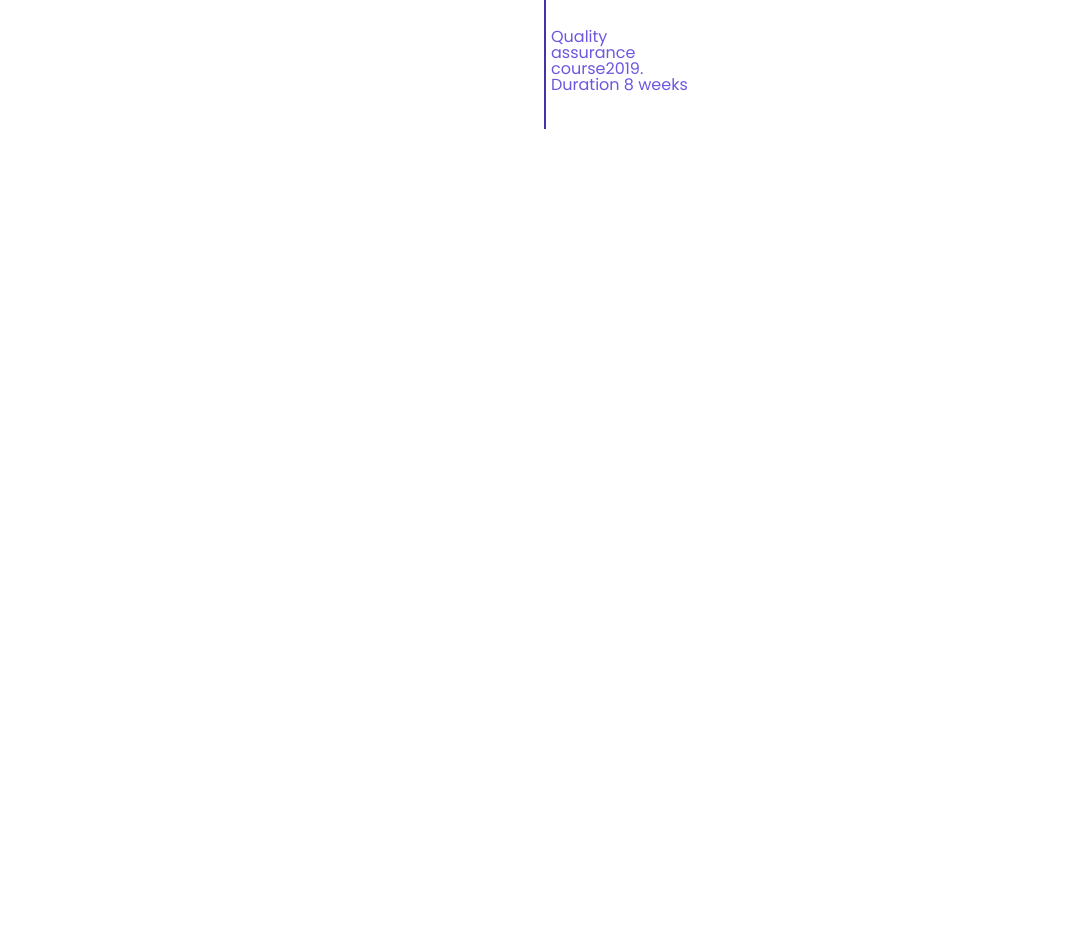
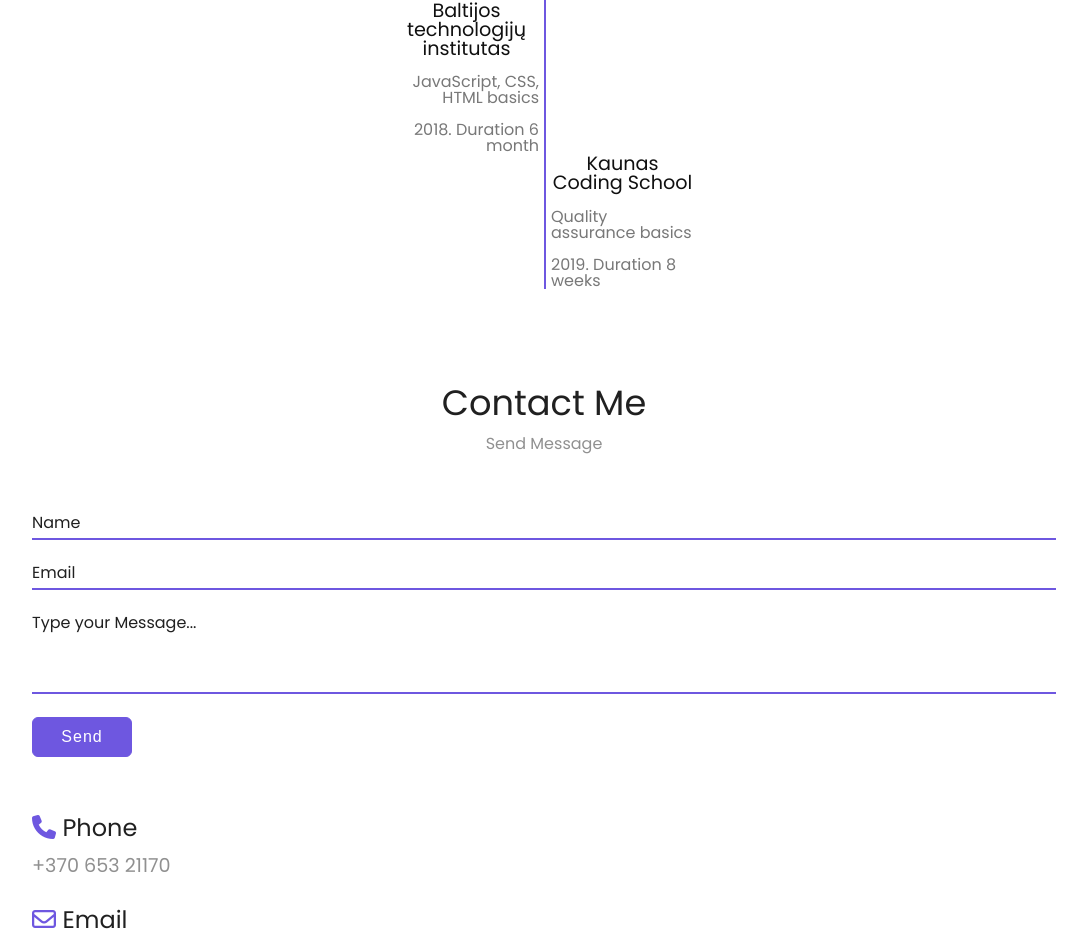
Before and after one commit to vskema/skema-portfolio, a React (Create React App) app: page / in a window 1280 px wide. Shown: the part 1551-2498 px from the top of the page, without its empty margins (96-1183 px from the left). Before the commit the page ends 1680 px from the top, so only its background shows below. Built offline with nearby package versions, Linux system fonts and the light colour scheme.

Commit message:
contact me section

```diff
--- a/src/App.js
+++ b/src/App.js
@@ -4,6 +4,7 @@ import Header from "./components/Layout/Header";
 import Main from "./components/Layout/Main";
 import Skills from "./components/Layout/Skills";
 import Qualification from "./components/Layout/Qualification";
+import Contact from "./components/Layout/ContactMe";
 import Footer from "./components/Layout/Footer";
 
 const data = [
@@ -31,24 +32,24 @@ const data = [
 
 const courses = [
     {
-        course: 'Kaunas University of Technology',
-        year: '2007 - 2011',
-        degree: 'Bachelor degree in electronic engineering'
+        school: 'Kaunas University of Technology',
+        degree: 'Bachelor degree in electronic engineering',
+        year: '2007 - 2011'
     },
     {
-        course: 'PHP beginners course',
-        year: '2017. Duration 9 weeks',
-        degree: 'PHP basics'
+        school: 'Code Academy',
+        degree: 'PHP basics',
+        year: '2017. Duration 9 weeks'
     },
     {
-        course: 'Web developer course',
-        year: '2018. Duration 6 month',
-        degree: 'CSS, JAVASCRIPT basics'
+        school: 'Baltijos technologijų institutas',
+        degree: 'JavaScript, CSS, HTML basics',
+        year: '2018. Duration 6 month'
     },
     {
-        course: 'Quality assurance course',
-        year: '2019. Duration 8 weeks',
-        degree: 'Quality assurance basics'
+        school: 'Kaunas Coding School',
+        degree: 'Quality assurance basics',
+        year: '2019. Duration 8 weeks'
     }
 ]
 
@@ -60,6 +61,7 @@ const App = () => {
             <Main />
             <Skills skills={data} />
             <Qualification courses={courses}/>
+            <Contact />
         </React.Fragment>
     );
 };
--- a/src/components/Layout/Contact.module.css
+++ b/src/components/Layout/Contact.module.css
@@ -0,0 +1,97 @@
+.container {
+    margin-top: 6rem;
+}
+.container h1 {
+    color: #202020;
+    text-align: center;
+    font-size: 2.2rem;
+}
+
+.contact-form {
+    width: 100%;
+    padding-left: 10%;
+    padding-right: 10%;
+}
+
+.contact-form p {
+    text-align: center;
+    font-size: 1rem;
+    color: #909090;
+    margin-bottom: 3rem;
+    margin-top: 1rem;
+}
+
+.contact-form .contact-form__box {
+    position: relative;
+    width: 100%;
+}
+.contact-form .contact-form__box input,
+.contact-form .contact-form__box textarea {
+    width: 100%;
+    padding: 5px 0;
+    font-size: 1rem;
+    margin: 10px 0;
+    border: none;
+    border-bottom: 2px solid #6E57E0;
+    outline: none;
+    resize: none;
+}
+
+.contact-form .contact-form__box span {
+    position: absolute;
+    left: 0;
+    padding: 5px 0;
+    font-size: 1rem;
+    margin: 10px 0;
+    pointer-events: none;
+    color: #202020;
+    transition: 0.4s;
+}
+
+.contact-form .contact-form__box input:focus ~ span,
+.contact-form .contact-form__box input:valid ~ span,
+.contact-form .contact-form__box textarea:focus ~ span,
+.contact-form .contact-form__box textarea:valid ~ span {
+    color: #6E57E0;
+    font-size: 0.8rem;
+    transform: translateY(-20px);
+}
+
+.contact-form .contact-form__box input[type='submit'] {
+    width: 100px;
+    border: 1px solid #6E57E0;
+    border-radius: 6px;
+    cursor: pointer;
+    padding: 10px;
+    color: #fff;
+    background: #6E57E0;
+    letter-spacing: 1px;
+    font-weight: 500;
+    font-size: 1rem;
+    transition: 0.4s;
+}
+.contact-form .contact-form__box input[type='submit']:hover {
+    background: transparent;
+    color: #202020;
+}
+
+.contact-form .contact-info {
+    margin-top: 3rem;
+}
+.contact-form .contact-info__box {
+    margin-bottom: 2rem;
+}
+
+.contact-form .contact-info .contact-info__box h3 {
+    color: #202020;
+    font-size: 1.5rem;
+    margin-bottom: 1rem;
+}
+.contact-form .contact-info .contact-info__box a {
+    color: #909090;
+    text-align: left;
+    font-size: 1.2rem;
+}
+.contact-form .contact-info .contact-info__box i {
+    color: #6E57E0;
+}
--- /dev/null
+++ b/src/components/Layout/ContactMe.js
@@ -0,0 +1,51 @@
+import React from "react";
+
+import classes from './Contact.module.css';
+
+const Contact = () => {
+
+    return (
+        <div className={classes['container']}>
+            <h1>Contact Me</h1>
+
+            <div className={classes['contact-form']}>
+
+                <form>
+                    <p>Send Message</p>
+
+                    <div className={classes['contact-form__box']}>
+                        <input type='text' name='' required='required' />
+                        <span>Name</span>
+                    </div>
+                    <div className={classes['contact-form__box']}>
+                        <input type='text' name='' required='required' />
+                        <span>Email</span>
+                    </div>
+                    <div className={classes['contact-form__box']}>
+                        <textarea rows="4" required='required'></textarea>
+                        <span>Type your Message...</span>
+                    </div>
+
+                    <div className={classes['contact-form__box']}>
+                        <input type='submit' name='' value='Send' />
+                    </div>
+
+                </form>
+
+                <div className={classes['contact-info']}>
+                    <div className={classes['contact-info__box']}>
+                        <h3><i className="fas fa-phone"></i> Phone</h3>
+                        <a href='tel:+37065321170'>+370 653 21170</a>
+                    </div>
+                    <div className={classes['contact-info__box']}>
+                        <h3><i className="far fa-envelope"></i> Email</h3>
+                        <a href='mailto:skema.vaidotas@gmail.com'>skema.vaidotas@gmail.com</a>
+                    </div>
+                </div>
+            </div>
+
+        </div>
+    );
+};
+
+export default Contact;
--- a/src/components/Layout/Qualification.js
+++ b/src/components/Layout/Qualification.js
@@ -10,8 +10,9 @@ const Qualification = props => {
                 return (
                     <div className={classes['education-wrapper']}>
                        <div className={classes['education-text__left']}>
-                           {course.course}
-                           {course.year}
+                           <h3>{course.school}</h3>
+                           <p>{course.degree}</p>
+                           <p>{course.year}</p>
                        </div>
 
                        <div className={classes['education-text__right']}>
@@ -27,8 +28,9 @@ const Qualification = props => {
                         </div>
 
                         <div className={classes['education-text__right']}>
-                            {course.course}
-                            {course.year}
+                            <h3>{course.school}</h3>
+                            <p>{course.degree}</p>
+                            <p>{course.year}</p>
                         </div>
                     </div>
                 )
--- a/src/components/Layout/Qualification.module.css
+++ b/src/components/Layout/Qualification.module.css
@@ -24,13 +24,35 @@
 }
 .education-text__right {
     width: 150px;
-    height: 100px;
+
     padding-left: 5px;
-    border-left: 2px solid #4532a8;
-
+    border-left: 2px solid #6E57E0;
 }
 .education-text__left {
     width: 150px;
-    height: 100px;
+
     padding-right: 5px;
 }
+.education-text__left h3 {
+    text-align: center;
+    color: #101010;
+    font-size: 1.2rem;
+}
+.education-text__right h3 {
+    text-align: center;
+    color: #101010;
+    font-size: 1.2rem;
+}
+
+.education-text__left p {
+    text-align: right;
+    color: #787878;
+    margin-bottom: 0;
+
+}
+.education-text__right p {
+    text-align: left;
+    color: #787878;
+    margin-bottom: 0;
+
+}
```
Also changed, not shown: src/components/Layout/Contact.js (deleted).
